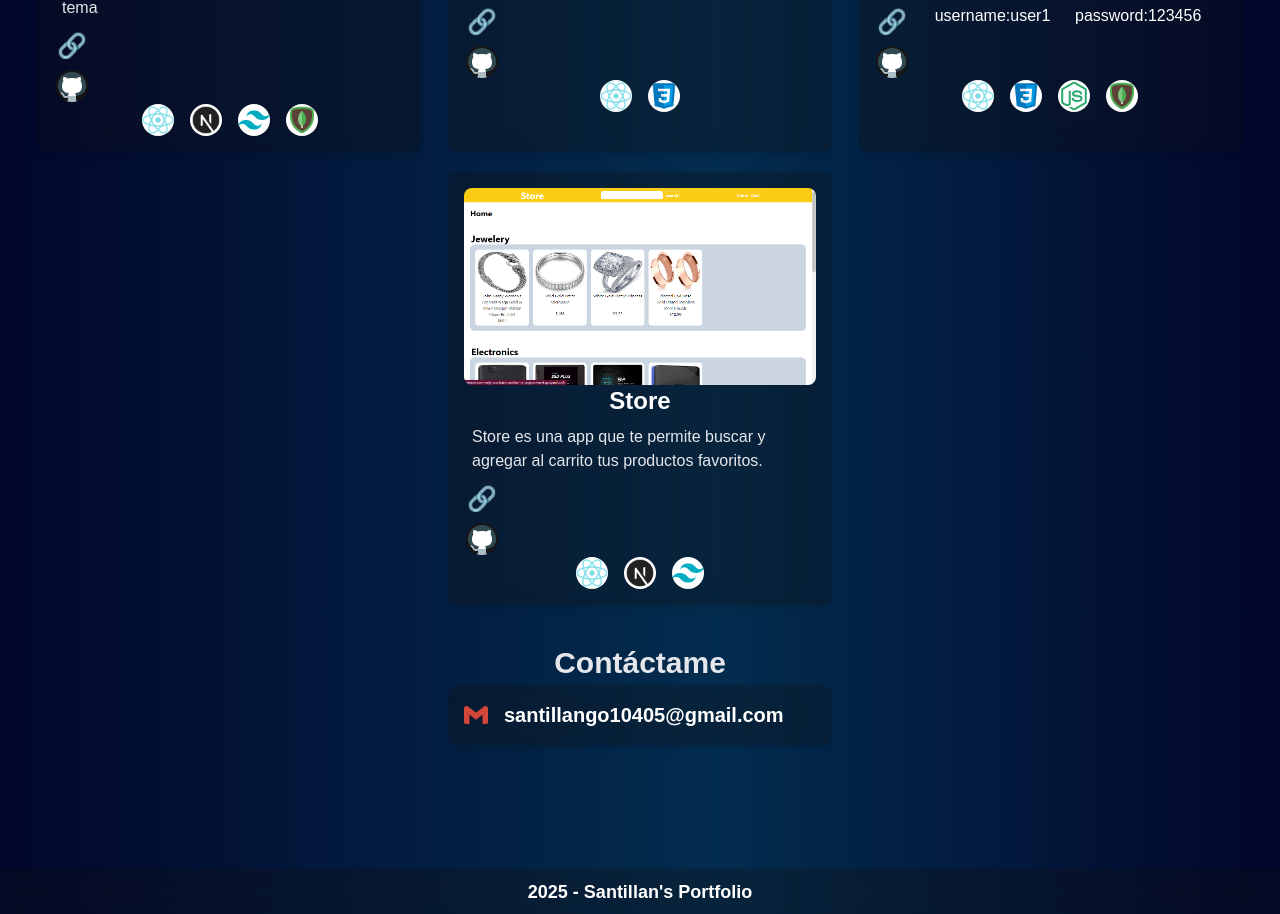
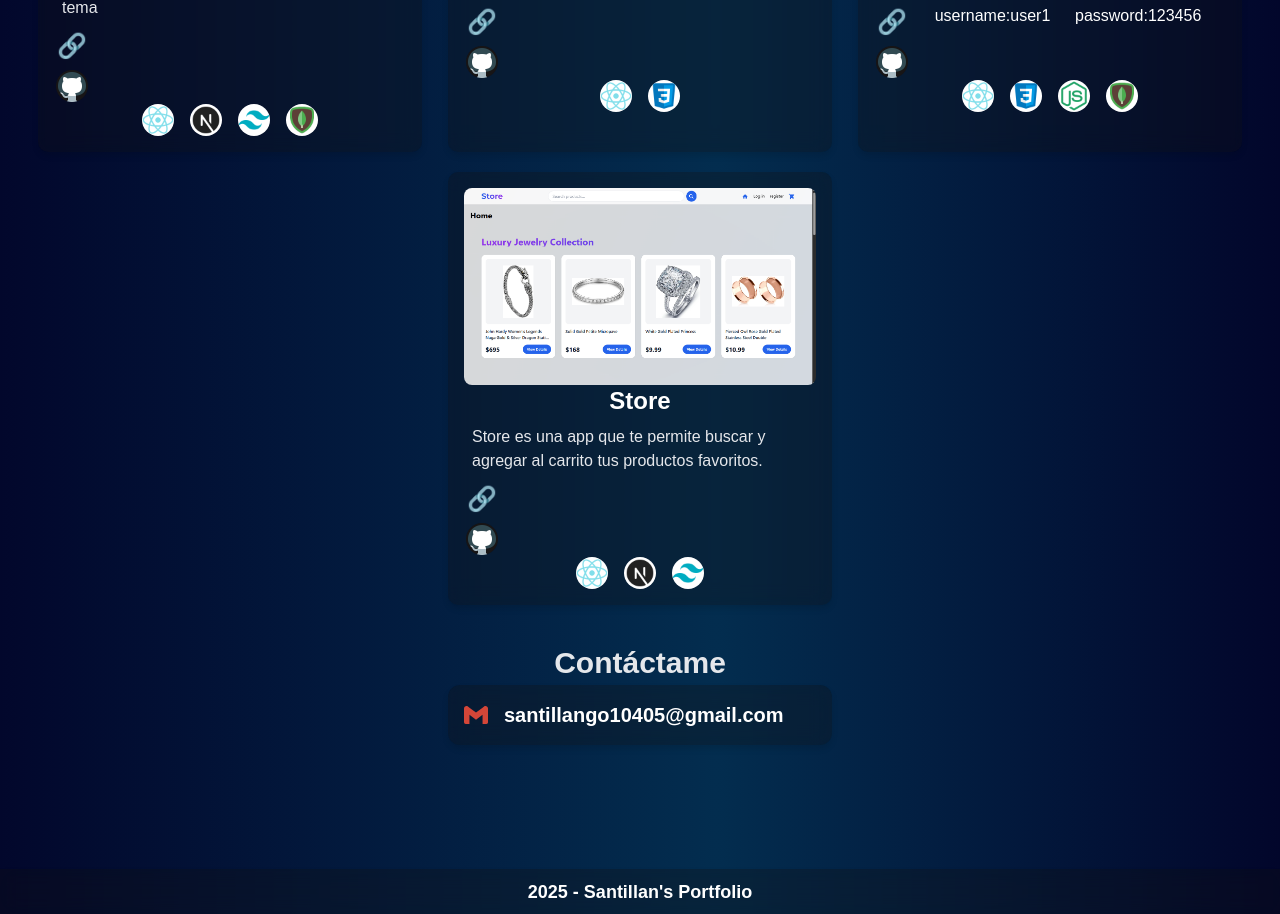
Before and after one commit to Santillan-Go/santillan-portfolio, a React (Vite) app: page / in a window 1280 px wide. Shown: the part 1423-2337 px from the top of the page. Built offline with nearby package versions, Linux system fonts and the light colour scheme.

Commit message:
changing the image

```diff
--- a/src/Components/Projects_Section.jsx
+++ b/src/Components/Projects_Section.jsx
@@ -42,7 +42,7 @@ function Projects_Section({ language }) {
       title: "Store",
       description:
         "Store es una app que te permite buscar y agregar al carrito tus productos favoritos.",
-      image: "store.png",
+      image: "store1.png",
       link: "https://store-santillan.vercel.app",
       technologiesImages: ["react.png", "nextjs.png", "tailwind.png"],
       git: "https://github.com/Santillan-Go/store-santillan",
@@ -90,7 +90,7 @@ function Projects_Section({ language }) {
       title: "Store",
       description:
         "Store is an app that allow you to search and add to cart your favorite products",
-      image: "store.png",
+      image: "store1.png",
       link: "https://store-santillan.vercel.app",
       technologiesImages: ["react.png", "nextjs.png", "tailwind.png"],
       git: "https://github.com/Santillan-Go/store-santillan",
```
Also changed, not shown: public/store1.png (added).
